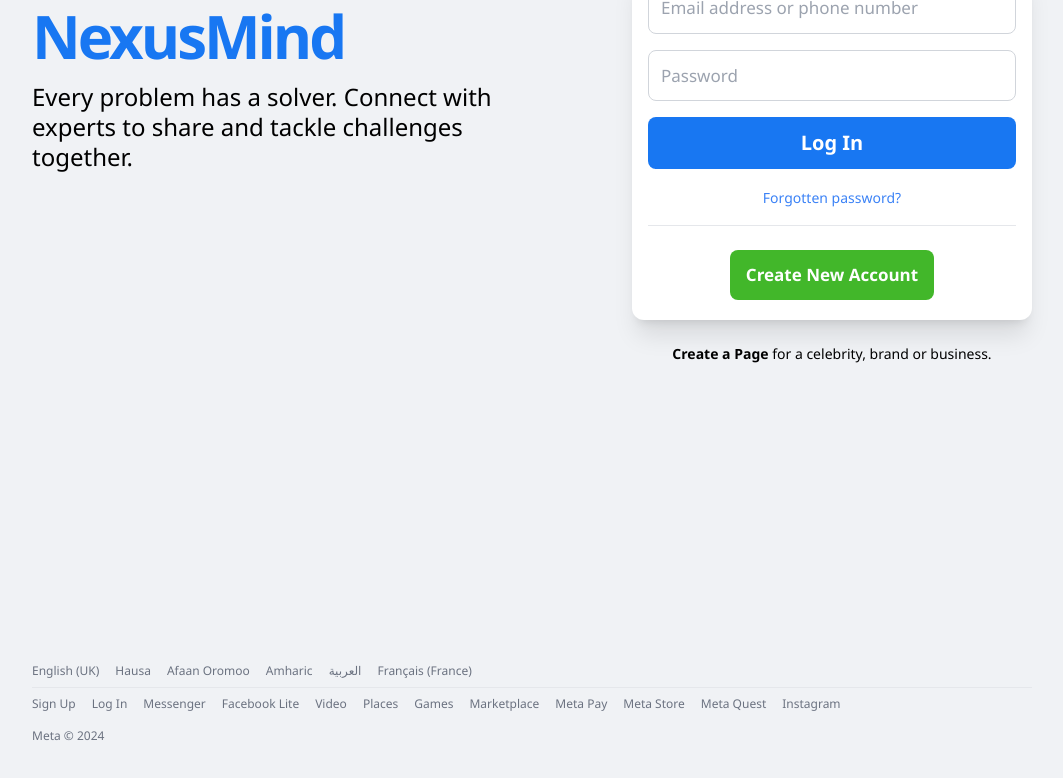
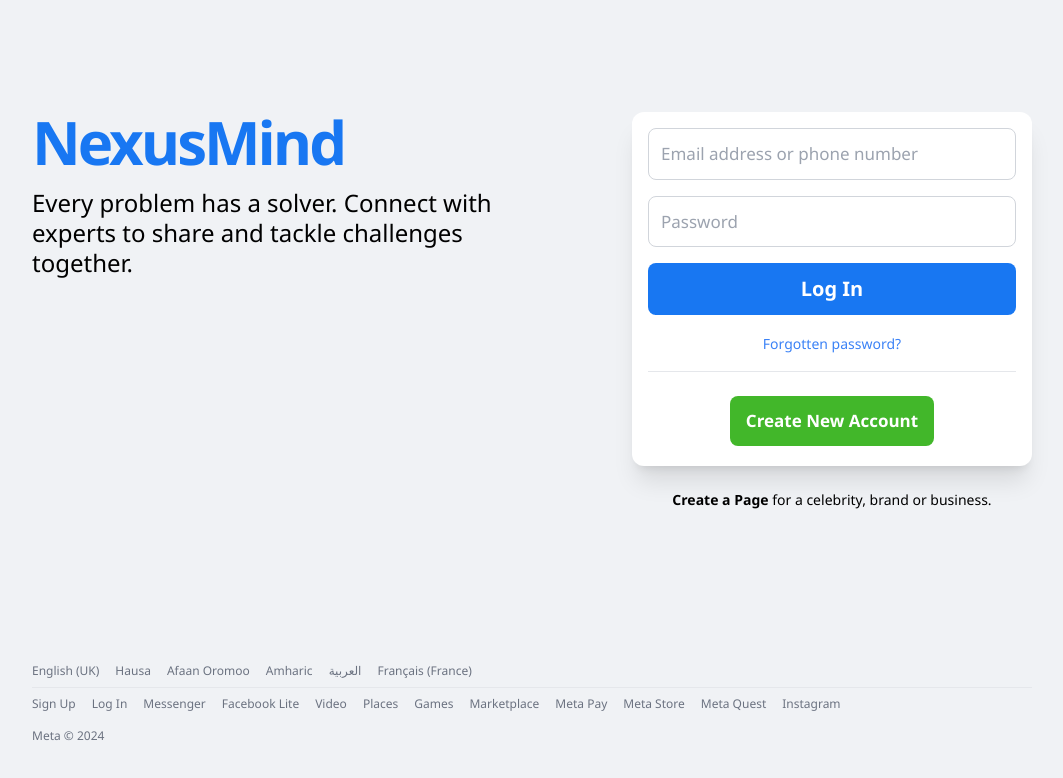
Before and after one commit to olyadmengistu/Nexus-Mind-, a React (Vite) app: page /#/login in a window 1280 px wide. Shown: the top 778 px of the page, without its empty margins (108-1171 px from the left). Built offline with nearby package versions, Linux system fonts and the light colour scheme; a web font is replaced by a local one.

Commit message:
Adjust login page layout - center elements vertically

```diff
--- a/pages/Login.tsx
+++ b/pages/Login.tsx
@@ -25,10 +25,10 @@ const Login: React.FC<LoginProps> = ({ onLogin }) => {
 
   return (
     <div className="min-h-screen bg-[#F0F2F5] flex flex-col items-center justify-center p-4">
-      <div className="w-full max-w-[1000px] flex flex-col lg:flex-row items-center lg:items-start lg:justify-between gap-8 mt-[-50px]">
+      <div className="w-full max-w-[1000px] flex flex-col lg:flex-row items-center lg:items-start lg:justify-between gap-8 mt-8">
 
         {/* Left Branding */}
-        <div className="flex-1 text-center lg:text-left pt-10">
+        <div className="flex-1 text-center lg:text-left pt-16">
           <h1 className="text-[#1877F2] text-6xl font-bold mb-4 tracking-tighter">NexusMind</h1>
           <p className="text-2xl font-medium leading-tight max-w-[500px]">
             Every problem has a solver. Connect with experts to share and tackle challenges together.
@@ -36,7 +36,7 @@ const Login: React.FC<LoginProps> = ({ onLogin }) => {
         </div>
 
         {/* Right Form */}
-        <div className="w-full max-w-[400px]">
+        <div className="w-full max-w-[400px] pt-16">
           <div className="bg-white p-4 shadow-xl rounded-xl">
             <form onSubmit={handleMockLogin} className="space-y-4">
               <input
```
